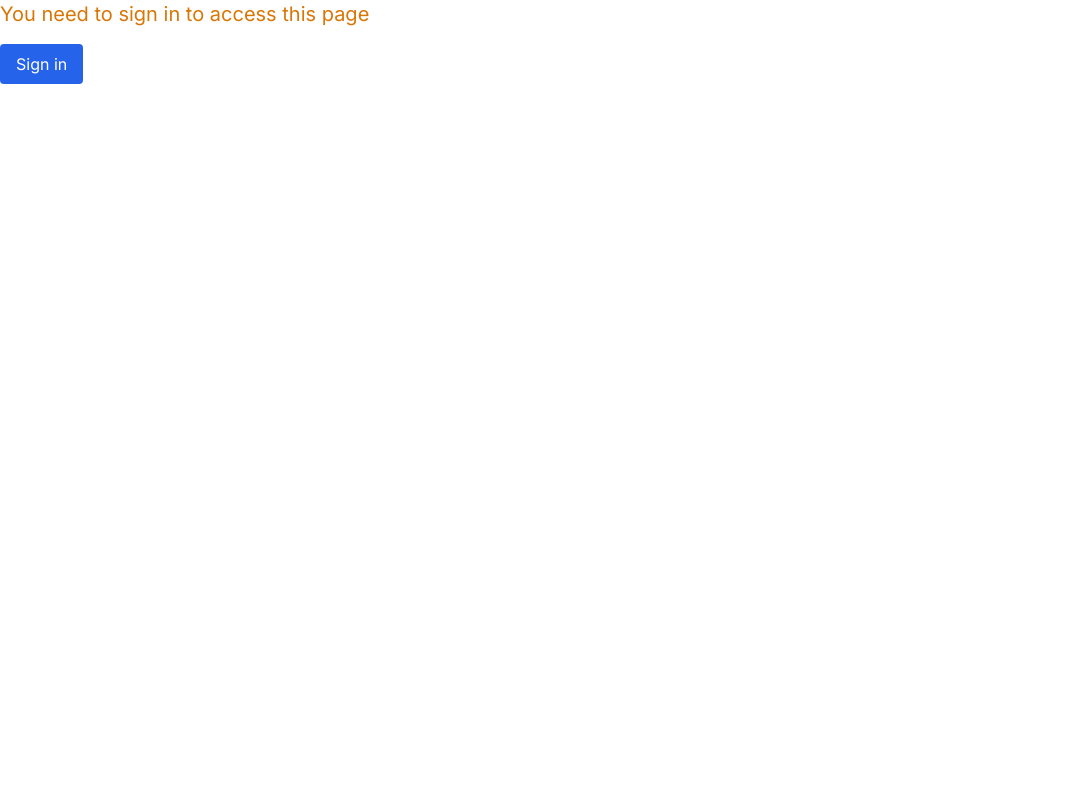
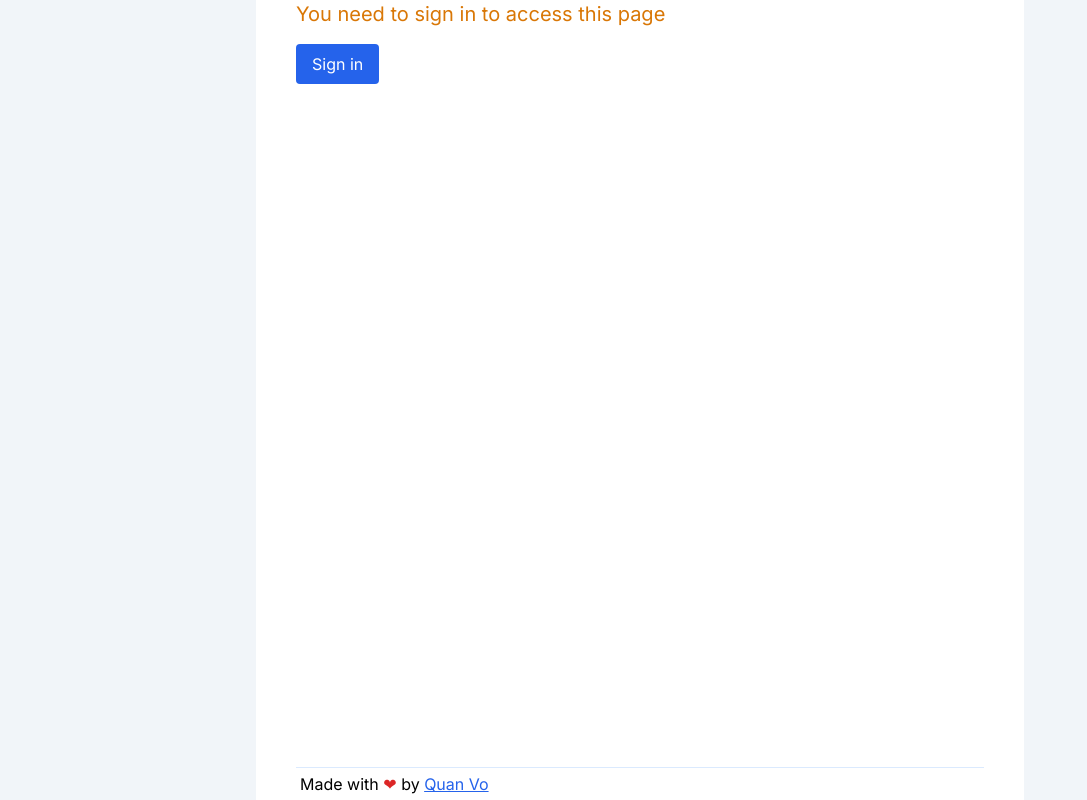
Before and after one commit to votrungquan1999/poker-range-mix, a Next.js app: page / in a window 1280 px wide. Shown: the whole page, without its empty margins (0-1087 px from the left). Built offline with nearby package versions, Linux system fonts and the light colour scheme; no server answers.

Commit message:
feat: add layout

```diff
--- a/src/app/layout.tsx
+++ b/src/app/layout.tsx
@@ -16,7 +16,26 @@ export default function RootLayout({
 }>) {
 	return (
 		<html lang="en">
-			<body className={inter.className}>{children}</body>
+			<body className={inter.className}>
+				<div className="flex flex-row items-center justify-center bg-slate-100">
+					<div className="max-w-3xl w-full h-screen flex flex-col bg-white px-10">
+						<div className="flex-1">{children}</div>
+
+						<footer className="border-t border-blue-100 p-1">
+							<p>
+								Made with <span className="text-red-600">❤</span> by{" "}
+								<a
+									href="https://github.com/votrungquan1999"
+									className="underline text-blue-600"
+									target="https://github.com/votrungquan1999"
+								>
+									Quan Vo
+								</a>
+							</p>
+						</footer>
+					</div>
+				</div>
+			</body>
 		</html>
 	);
 }
--- a/src/app/page.tsx
+++ b/src/app/page.tsx
@@ -1,12 +1,38 @@
 import AuthRequiredSection from "src/components/AuthRequiredSection";
+import Link from "next/link";
 
 export default (async function Home() {
 	return (
-		<div>
-			<AuthRequiredSection>
-				<h1>Home</h1>
-				<p>Welcome to your new Blitz app!</p>
-			</AuthRequiredSection>
-		</div>
+		<AuthRequiredSection>
+			<div className="flex flex-col items-center gap-20 h-full">
+				<h1 className="text-3xl text-blue-800 mt-8 font-bold absolute top-0">
+					WELCOME TO POKER RANGE MIXING
+				</h1>
+
+				<div className="flex flex-1 justify-center flex-col gap-4 items-center">
+					<form
+						action={async () => {
+							"use server";
+
+							// redirect to new session page
+						}}
+					>
+						<button
+							type="submit"
+							className="px-4 py-2 text-lg font-semibold bg-blue-600 rounded text-white"
+						>
+							Start new Session
+						</button>
+					</form>
+
+					{/*
+							TODO: redirect to join existing session page
+						*/}
+					<Link href="" className="text-blue-600 underline">
+						Browse existing Sessions
+					</Link>
+				</div>
+			</div>
+		</AuthRequiredSection>
 	);
 });
--- a/src/components/AuthRequiredSection.tsx
+++ b/src/components/AuthRequiredSection.tsx
@@ -9,7 +9,7 @@ export default async function AuthRequiredSection({
 
 	if (!session) {
 		return (
-			<div className="w-full h-full flex flex-col gap-4">
+			<div className="w-full flex flex-col gap-4">
 				<p className="text-amber-600 text-xl">
 					You need to sign in to access this page
 				</p>
@@ -31,5 +31,5 @@ export default async function AuthRequiredSection({
 		);
 	}
 
-	return <div>{children}</div>;
+	return <>{children}</>;
 }
```
